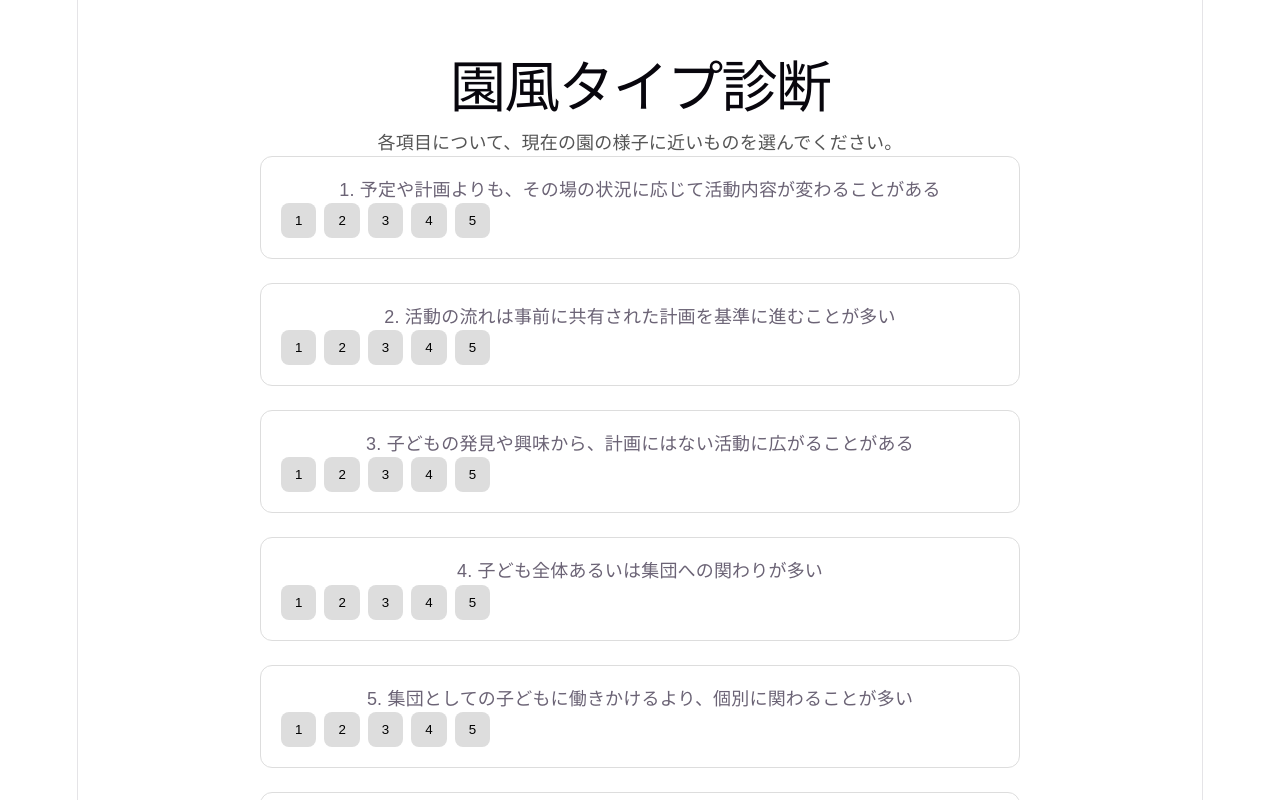
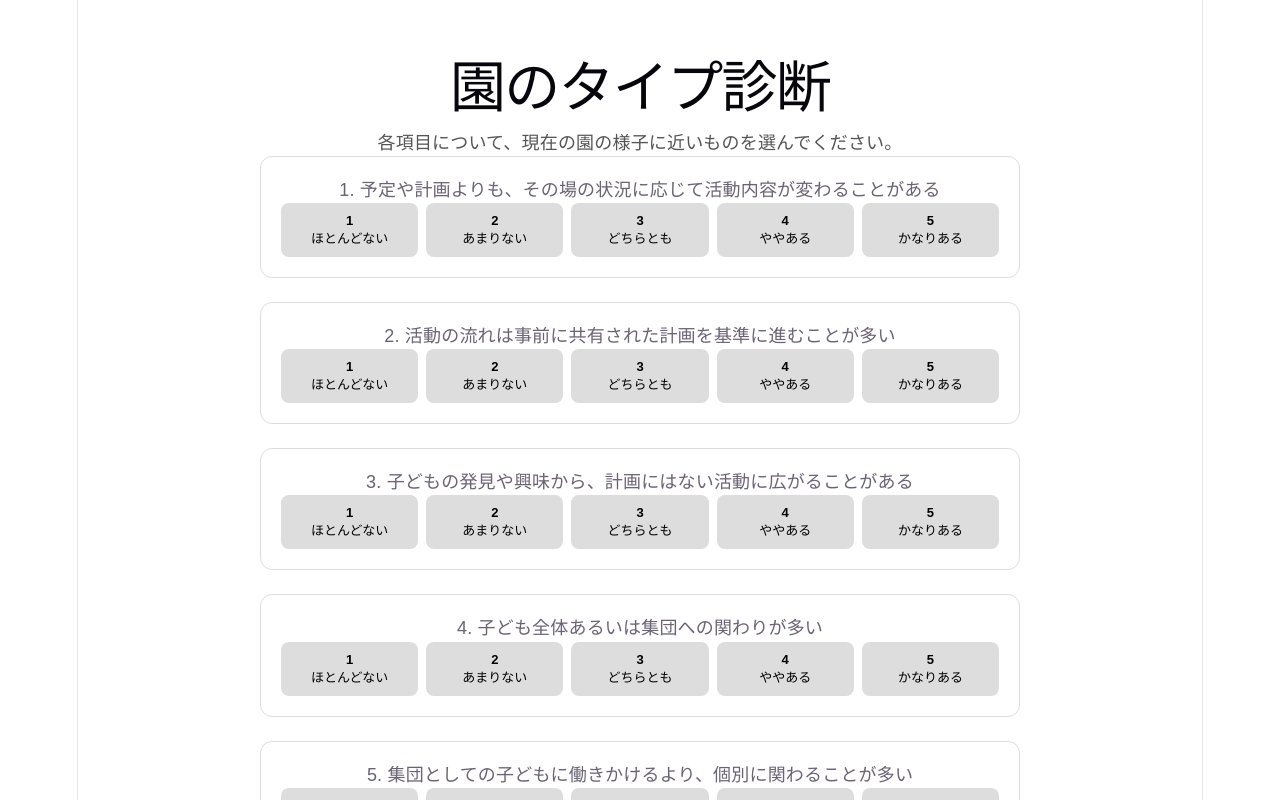
Before and after one commit to sumiyoshi-arch/hoiku-shindan-2026, a React (Vite) app: page / in a window 1280 px wide. Shown: the top 800 px of the page. Built offline with nearby package versions, Linux system fonts and the light colour scheme.

Commit message:
Update App.jsx

```diff
--- a/src/App.jsx
+++ b/src/App.jsx
@@ -5,24 +5,20 @@ export default function App() {
     { id: 1, text: '予定や計画よりも、その場の状況に応じて活動内容が変わることがある' },
     { id: 2, text: '活動の流れは事前に共有された計画を基準に進むことが多い' },
     { id: 3, text: '子どもの発見や興味から、計画にはない活動に広がることがある' },
-
     { id: 4, text: '子ども全体あるいは集団への関わりが多い' },
     { id: 5, text: '集団としての子どもに働きかけるより、個別に関わることが多い' },
     { id: 6, text: '異なる年齢の子ども同士の関わりが、日常の保育の中で大きな比重を占めている' },
     { id: 16, text: '子どもの関わる相手や集団は、固定されず流動的に変わることが多い' },
-
     { id: 7, text: 'クラスのみんなで一斉に活動を行う場面がある' },
     { id: 8, text: '複数の活動が同時に進むことがある' },
     { id: 9, text: '活動の選択を子ども自身が決める場面がある' },
     { id: 17, text: '活動の区切りや切り替えは、職員が決めることが多い' },
-
     { id: 10, text: '遊びの中で自然物（砂・水・葉・土など）を用いることがある' },
     { id: 11, text: '教材や構造化された遊具を中心に活動が組み立てられることがある' },
     {
       id: 12,
       text: 'ICT機器や人工的・構造化された素材（教材・ブロック・パズル・既製遊具など、用途や遊び方がある程度定まったもの）を使う活動がある',
     },
-
     { id: 13, text: 'うまくいくか分からない方法でも試してみることがある' },
     { id: 14, text: '職員は、想定通りに進まない場合でもやり方を変えることへの抵抗が少ない' },
     { id: 18, text: '職員は、試行錯誤を前提に保育や活動を進めることがある' },
@@ -33,42 +29,42 @@ export default function App() {
     forest: {
       name: '🌳 森のたんけん型',
       description: 'その場の状況や子どもの発見から、活動が柔軟に広がっていく園です。',
-      words: ['発見', '遊び', '自然', '即興'],
+      words: ['発見', '遊び'],
     },
     hidamari: {
       name: '☀️ ひだまり型',
       description: '個々の子どもとの関わりや安定した関係性を大切にする園です。',
-      words: ['ぬくもり', '関わり', '安心', '個別'],
+      words: ['ぬくもり', '関わり'],
     },
     festival: {
       name: '🎪 おまつり職人型',
       description: '集団で動く力や園全体の一体感が表れやすい園です。',
-      words: ['一体感', '協働', '行事', '集団'],
+      words: ['一体感', '協働'],
     },
     rocket: {
       name: '🚀 ロケット挑戦型',
       description: '新しい方法や提案を取り入れながら、試行錯誤して進む園です。',
-      words: ['挑戦', '工夫', '変化', '実験'],
+      words: ['挑戦', '工夫'],
     },
     satoyama: {
       name: '🌿 里山くらし型',
       description: '自然や暮らしの中で、落ち着いた育ちを積み重ねる園です。',
-      words: ['自然', '暮らし', '積み重ね', '安定'],
+      words: ['自然', '暮らし'],
     },
     design: {
       name: '🧩 デザイン工房型',
       description: '計画や教材、環境構成を活かして保育を組み立てる園です。',
-      words: ['設計', '教材', '計画', '構成'],
+      words: ['設計', '教材'],
     },
     hiroba: {
       name: '🏡 ひろば型',
       description: '年齢や集団が固定されすぎず、多様な関わりが生まれやすい園です。',
-      words: ['行き来', '関係', 'まざりあい', 'ひろがり'],
+      words: ['行き来', '関係'],
     },
     komorebi: {
       name: '🌲 木もれび型',
       description: '一つの方向に偏りすぎず、状況に応じてしなやかに保育を組み立てる園です。',
-      words: ['調和', 'しなやか', '場づくり', 'ほどよさ'],
+      words: ['調和', 'しなやかさ'],
     },
   };
 
@@ -79,16 +75,12 @@ export default function App() {
   const get = (id) => answers[id] || 3;
 
   const handleAnswer = (id, value) => {
-    setAnswers({
-      ...answers,
-      [id]: Number(value),
-    });
+    setAnswers({ ...answers, [id]: Number(value) });
   };
 
   const generateCopy = (main, sub) => {
     const mainWord = typeData[main].words[0];
     const subWord = typeData[sub].words[0];
-
     return `「${mainWord}と${subWord}が重なり合う園」`;
   };
 
@@ -156,7 +148,6 @@ export default function App() {
     };
 
     const sorted = Object.entries(typeScores).sort((a, b) => b[1] - a[1]);
-
     const main = sorted[0][0];
     const sub = sorted[1][0];
 
@@ -178,7 +169,7 @@ export default function App() {
         fontFamily: 'sans-serif',
       }}
     >
-      <h1>園風タイプ診断</h1>
+      <h1>園のタイプ診断</h1>
 
       <p style={{ color: '#555' }}>
         各項目について、現在の園の様子に近いものを選んでください。
@@ -199,21 +190,35 @@ export default function App() {
             {index + 1}. {q.text}
           </p>
 
-          <div style={{ display: 'flex', gap: '8px', flexWrap: 'wrap' }}>
-            {[1, 2, 3, 4, 5].map((num) => (
+          <div
+            style={{
+              display: 'grid',
+              gridTemplateColumns: 'repeat(5, 1fr)',
+              gap: '8px',
+            }}
+          >
+            {[
+              { value: 1, label: 'ほとんどない' },
+              { value: 2, label: 'あまりない' },
+              { value: 3, label: 'どちらとも' },
+              { value: 4, label: 'ややある' },
+              { value: 5, label: 'かなりある' },
+            ].map((item) => (
               <button
-                key={num}
-                onClick={() => handleAnswer(q.id, num)}
+                key={item.value}
+                onClick={() => handleAnswer(q.id, item.value)}
                 style={{
-                  padding: '10px 14px',
+                  padding: '10px 6px',
                   borderRadius: '8px',
                   border: 'none',
-                  background: answers[q.id] === num ? '#4caf50' : '#ddd',
-                  color: answers[q.id] === num ? 'white' : 'black',
+                  background: answers[q.id] === item.value ? '#4caf50' : '#ddd',
+                  color: answers[q.id] === item.value ? 'white' : 'black',
                   cursor: 'pointer',
+                  fontSize: '13px',
                 }}
               >
-                {num}
+                <div style={{ fontWeight: 'bold' }}>{item.value}</div>
+                <div>{item.label}</div>
               </button>
             ))}
           </div>
```
